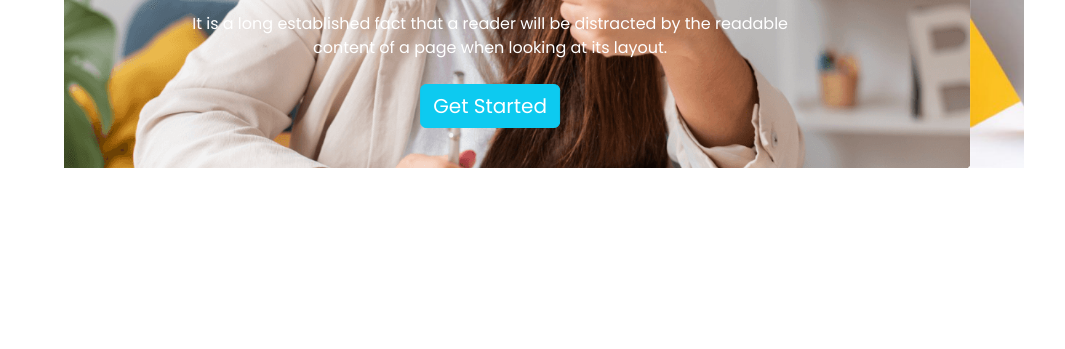
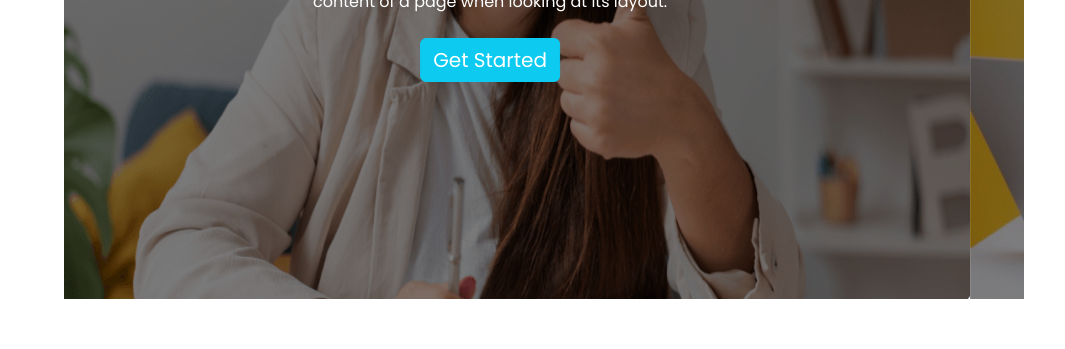
Before and after one commit to Abdur27485/codecdamy, a plain HTML site: page index.html in a window 1280 px wide. Shown: the part 451-800 px from the top of the page, without its empty margins (96-1161 px from the left). Drawn offline with nearby package versions, Linux system fonts and the light colour scheme.

Commit message:
added custom css to carousel

```diff
--- a/custom.css
+++ b/custom.css
@@ -7,3 +7,21 @@ body{
     width: 180px;
     height: 70px;
 }
+
+/* carousel */
+.carousel-caption{
+    position: absolute !important;
+    left: 0 !important;
+    right: 0 !important;
+    top: 0 !important;
+    bottom: 0 !important;
+}
+.carousel-content{
+    height: 100%;
+    margin: 0 auto;
+    width: 70% !important;
+}
+.carousel-img{
+    height: 80vh;
+    filter: brightness(50%);
+}
```
